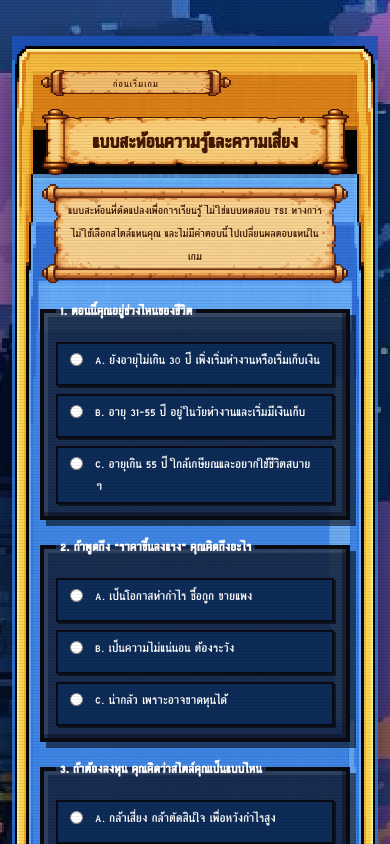
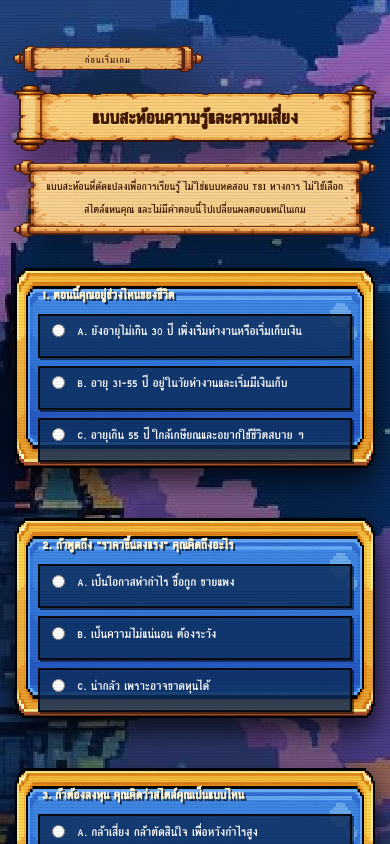
Before and after one commit to supaza007/Investor-Adventure, a React (Vite) app: page / in a window 390 px wide. Both pictures are taken after a click on the button "PLAY". Shown: the top 844 px of the page. Built offline with nearby package versions, Linux system fonts and the light colour scheme.

Commit message:
fix(ui): use questionnaire frame per assessment question

```diff
--- a/Project Documentation System/PROJECT_STATUS.md
+++ b/Project Documentation System/PROJECT_STATUS.md
@@ -428,4 +428,5 @@ These files were inventoried and not modified, staged, deleted or overwritten by
 - Scope: applied Project Owner-supplied graphics only to `UI-015 Pre-assessment onboarding`.
 - User-supplied mapping: `assessment-background.jpg` → full-screen pre-assessment background; `questionnaire-frame.png` → main questionnaire frame; `assessment-eyebrow.png`, `assessment-title.png` and `assessment-disclaimer-panel.png` → scroll frames behind live DOM text.
 - Text containment: title, disclaimer, question prompts, answer options and validation errors now wrap inside their frames/cards on mobile and desktop.
+- Refinement: `questionnaire-frame.png` is now applied once per question fieldset instead of as a single large wrapper, and it is separated from the eyebrow/title/disclaimer scroll frames.
 - Constraint: no question text, scoring, risk profile classification, consent behavior, game logic, balance, RNG or engine contract changed.
--- a/src/components/LearningScreens.jsx
+++ b/src/components/LearningScreens.jsx
@@ -25,13 +25,15 @@ function Questions({ questions, actionLabel, onSubmit, onSkip, className = '' })
     if (!result) { setError('กรุณาตอบทุกข้อ หรือเลือกข้ามแบบสะท้อนนี้'); return }
     onSubmit(result)
   }
-  return <form onSubmit={submit} className={`mt-4 space-y-4 ${className}`} noValidate>
-    {questions.map((q, index) => <fieldset key={q.id} className="assessment-question-card pixel-frame min-w-0 bg-slate-900/80 p-3">
-      <legend className="max-w-full break-words px-1 font-bold leading-snug">{index + 1}. {q.prompt}</legend>
-      <div className="mt-2 grid min-w-0 gap-2">{q.options.map(([value, label]) => <label key={value} className="assessment-answer-row pixel-chip flex min-h-11 min-w-0 cursor-pointer items-start gap-3 bg-slate-800 px-3 py-2 leading-snug">
-        <input className="mt-1 shrink-0" type="radio" name={q.id} value={value} checked={answers[q.id] === value} onChange={() => { setAnswers((a) => ({ ...a, [q.id]: value })); setError('') }} />
-        <span className="min-w-0 flex-1 break-words">{label}</span>
-      </label>)}</div>
+  return <form onSubmit={submit} className={`mt-4 space-y-5 ${className}`} noValidate>
+    {questions.map((q, index) => <fieldset key={q.id} className="assessment-question-card min-w-0" style={{ borderImageSource: `url(${preAssessmentFrame})` }}>
+      <div className="assessment-question-card__content">
+        <legend className="assessment-question-legend max-w-full break-words px-1 font-bold leading-snug">{index + 1}. {q.prompt}</legend>
+        <div className="mt-2 grid min-w-0 gap-2">{q.options.map(([value, label]) => <label key={value} className="assessment-answer-row pixel-chip flex min-h-11 min-w-0 cursor-pointer items-start gap-3 bg-slate-800 px-3 py-2 leading-snug">
+          <input className="mt-1 shrink-0" type="radio" name={q.id} value={value} checked={answers[q.id] === value} onChange={() => { setAnswers((a) => ({ ...a, [q.id]: value })); setError('') }} />
+          <span className="min-w-0 flex-1 break-words">{label}</span>
+        </label>)}</div>
+      </div>
     </fieldset>)}
     {error && <p role="alert" className="pixel-chip min-w-0 break-words bg-rose-950 p-3 text-rose-100">{error}</p>}
     <div className="flex flex-wrap gap-3">
@@ -49,7 +51,7 @@ export function PreAssessmentScreen({ onComplete, onSkip }) {
     contentClassName="max-w-4xl"
     style={{ backgroundImage: `linear-gradient(180deg, rgba(3,7,18,.25), rgba(3,7,18,.86)), url(${preAssessmentBackground})` }}
   >
-    <section className="pre-assessment-panel mt-4" style={{ borderImageSource: `url(${preAssessmentFrame})` }}>
+    <section className="pre-assessment-panel mt-4">
       <div className="pre-assessment-panel__content">
         <p className="assessment-scroll-label assessment-scroll-label--eyebrow text-xs uppercase tracking-widest text-amber-950" style={{ backgroundImage: `url(${preAssessmentEyebrow})` }}>ก่อนเริ่มเกม</p>
         <h1 className="assessment-scroll-label assessment-scroll-label--title mt-1 break-words text-2xl font-black leading-tight text-amber-950 sm:text-4xl" style={{ backgroundImage: `url(${preAssessmentTitle})` }}>แบบสะท้อนความรู้และความเสี่ยง</h1>
--- a/src/index.css
+++ b/src/index.css
@@ -337,17 +337,12 @@ button:focus-visible {
 .pre-assessment-panel {
   width: min(100%, 58rem);
   margin-inline: auto;
-  border: clamp(1.75rem, 4vw, 4rem) solid transparent;
-  border-image-slice: 112 132 fill;
-  border-image-width: clamp(1.75rem, 4vw, 4rem);
-  border-image-repeat: stretch;
-  background: linear-gradient(180deg, rgba(48, 137, 239, 0.86), rgba(28, 83, 190, 0.88));
   filter: drop-shadow(0 18px 22px rgba(0, 0, 0, 0.55));
 }
 
 .pre-assessment-panel__content {
   min-width: 0;
-  padding: clamp(0.25rem, 1vw, 1rem);
+  padding: clamp(0.25rem, 1vw, 1rem) 0;
 }
 
 .assessment-scroll-label {
@@ -381,9 +376,35 @@ button:focus-visible {
 
 .pre-assessment-questions {
   max-height: none;
+  margin-top: clamp(1.25rem, 3vw, 2rem);
 }
 
-.assessment-question-card,
+.assessment-question-card {
+  min-width: 0;
+  border: clamp(1.6rem, 3.2vw, 3rem) solid transparent;
+  border-image-slice: 112 132 fill;
+  border-image-width: clamp(1.6rem, 3.2vw, 3rem);
+  border-image-repeat: stretch;
+  filter: drop-shadow(0 8px 10px rgba(0, 0, 0, 0.45));
+}
+
+.assessment-question-card__content {
+  min-width: 0;
+  padding: clamp(0.25rem, 1vw, 0.75rem);
+}
+
+.assessment-question-legend {
+  float: left;
+  width: 100%;
+  margin-bottom: 0.5rem;
+  color: #fff8d8;
+  text-shadow: 2px 2px 0 rgba(0, 0, 0, 0.65);
+}
+
+.assessment-question-legend + div {
+  clear: both;
+}
+
 .assessment-answer-row {
   overflow-wrap: anywhere;
   word-break: normal;
@@ -399,13 +420,8 @@ button:focus-visible {
 }
 
 @media (max-width: 640px) {
-  .pre-assessment-panel {
-    border-width: 1.5rem;
-    border-image-width: 1.5rem;
-  }
-
   .pre-assessment-panel__content {
-    padding: 0.25rem;
+    padding-inline: 0;
   }
 
   .assessment-scroll-label--eyebrow {
@@ -418,6 +434,15 @@ button:focus-visible {
   .assessment-scroll-label--disclaimer {
     min-height: 4.25rem;
     padding-inline: 1.7rem;
+  }
+
+  .assessment-question-card {
+    border-width: 1.45rem;
+    border-image-width: 1.45rem;
+  }
+
+  .assessment-question-card__content {
+    padding: 0.2rem;
   }
 }
 
```
Also changed, not shown: assets-source/user-supplied/pre-assessment/README.md.
